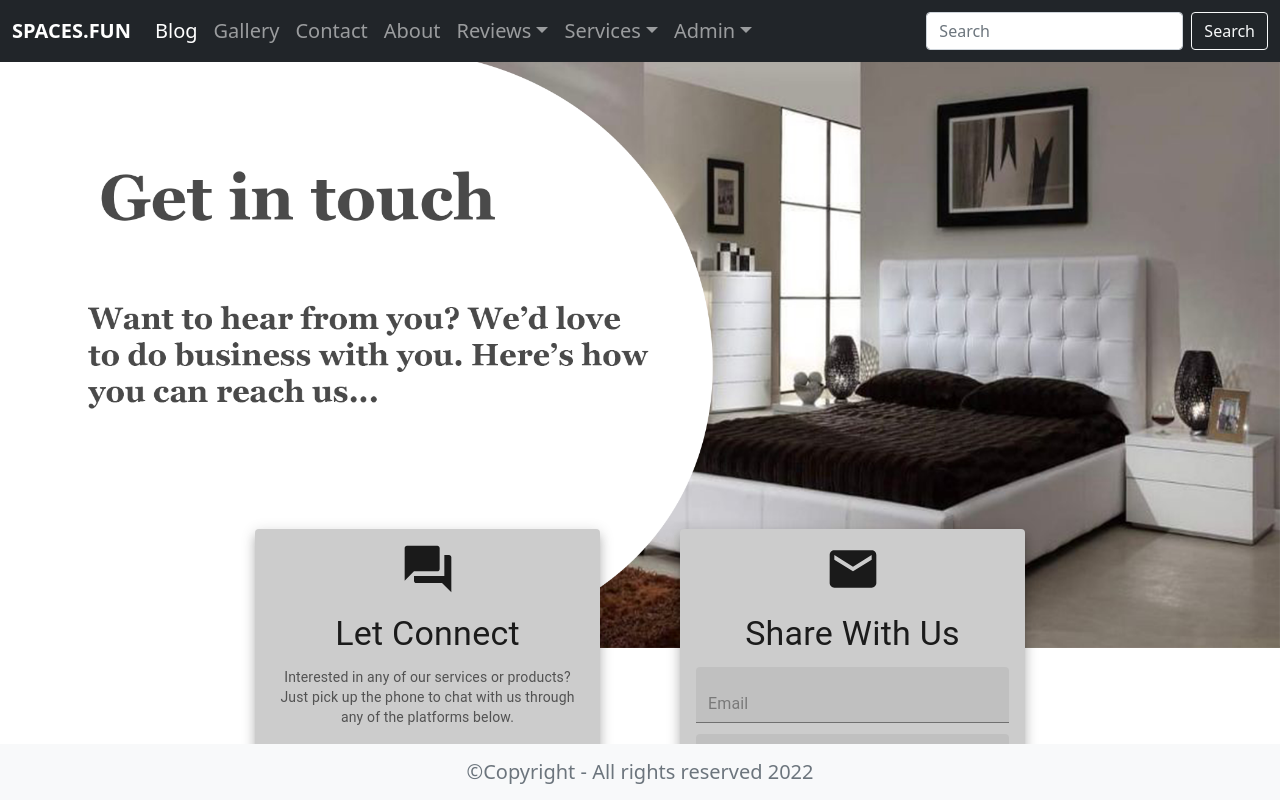
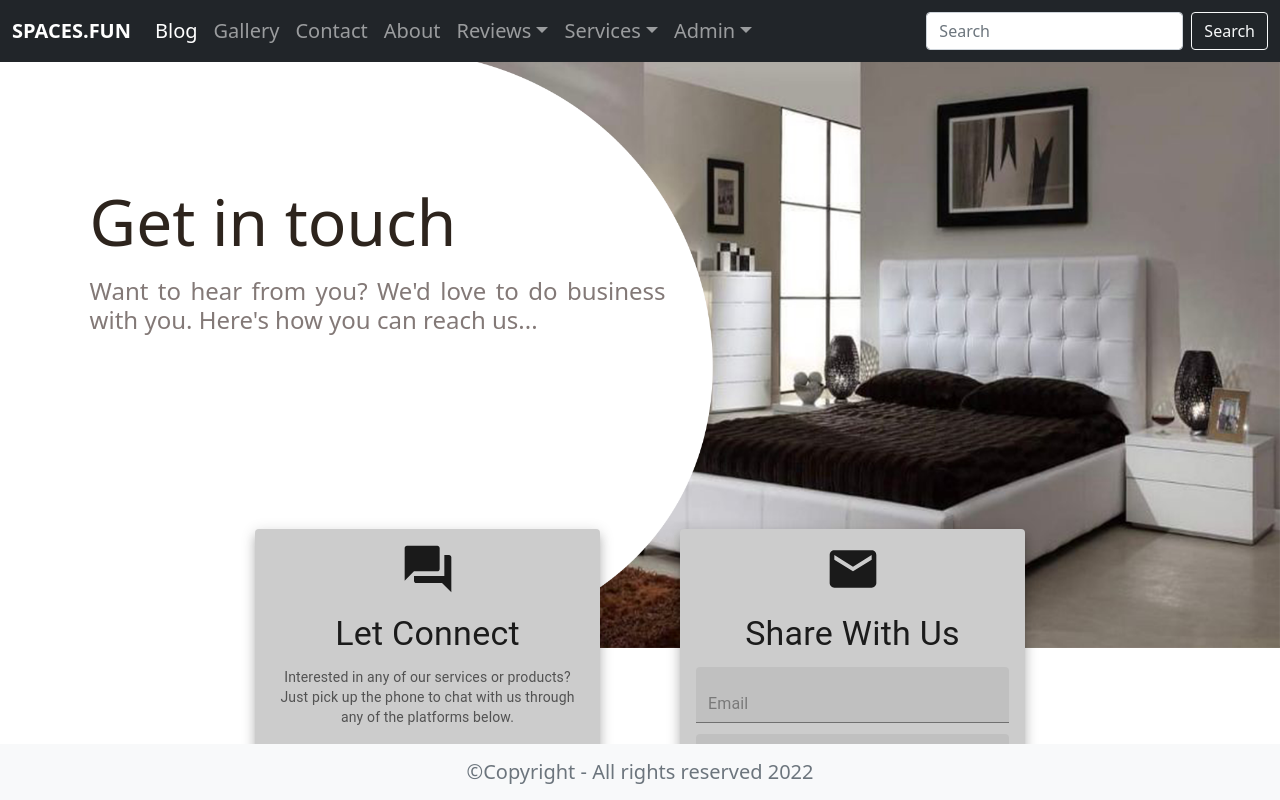
Before and after one commit to cobbygraves/myspacesfun, a React (Create React App) app in the folder client/: page /contact in a window 1280 px wide. Shown: the top 800 px of the page. Built offline with nearby package versions, Linux system fonts and the light colour scheme.

Commit message:
changed banner text color

```diff
--- a/client/src/Config.js
+++ b/client/src/Config.js
@@ -1,4 +1,4 @@
-const HOSTURL = "https://myspacesfun.herokuapp.com";
-// const HOSTURL = "http://localhost:5000";
+// const HOSTURL = "https://myspacesfun.herokuapp.com";
+const HOSTURL = "http://localhost:5000";
 
 export default HOSTURL;
--- a/client/src/components/Contact/Contact.js
+++ b/client/src/components/Contact/Contact.js
@@ -5,7 +5,30 @@ import FindUs from "./FindUs";
 
 const Contact = () => {
   return (
-    <div className="mt-5 display-4 text-center">
+    <div
+      className="mt-5 display-4 text-center"
+      style={{ position: "relative" }}
+    >
+      <div
+        style={{
+          position: "absolute",
+          top: "17vh",
+          left: "7vw",
+          width: "45vw",
+          color: "#837977",
+        }}
+      >
+        <h1
+          className=" display-3"
+          style={{ textAlign: "left", color: "#2D241D" }}
+        >
+          Get in touch
+        </h1>
+        <h4 className="mt-3" style={{ textAlign: "justify" }}>
+          Want to hear from you? We'd love to do business with you. Here's how
+          you can reach us...
+        </h4>
+      </div>
       <Banner image="About-Banner.png" />
       <CardContent />
       <FindUs />
```
Also changed, not shown: client/src/assets/images/About-Banner.png.
